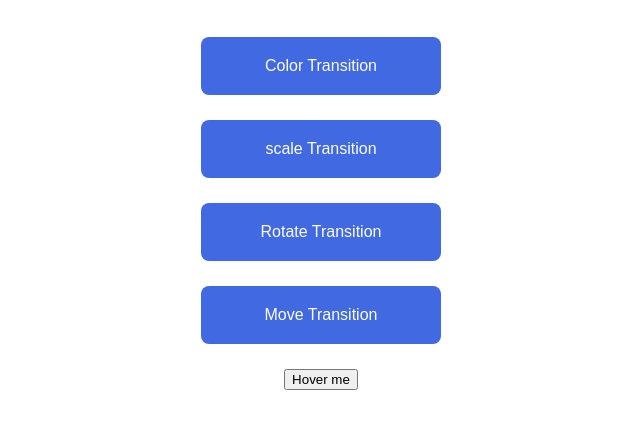
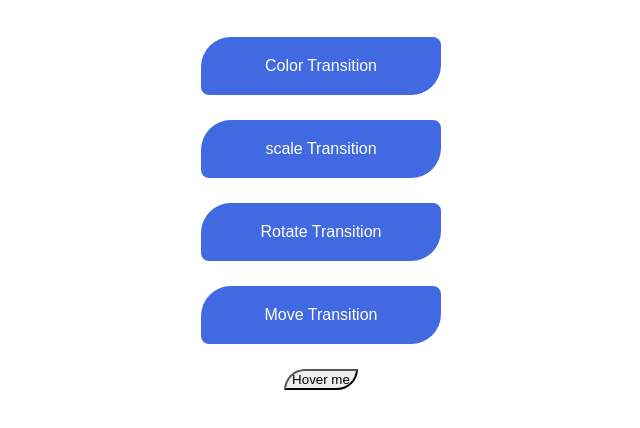
Before and after one commit to gaurabparajuli-07/html-css-session, a plain HTML site: page Transition/index.html in a window 1280 px wide. Shown: the part 80-508 px from the top of the page, without its empty margins (319-959 px from the left). Drawn offline with Linux system fonts and the light colour scheme.

Commit message:
Transition

```diff
--- a/Transition/index.css
+++ b/Transition/index.css
@@ -24,6 +24,9 @@ h1{
 }
 .box1{
     transition: background-color 0.5s;
+     border-bottom-right-radius: 30px;
+
+    border-top-left-radius: 30px;
 
 }
 .box1:hover{
@@ -31,24 +34,36 @@ h1{
 }
 .box2{
    transition: transform 0.5s;
+    border-bottom-right-radius: 30px;
+
+    border-top-left-radius: 30px;
 }
 .box2:hover{
     transform:scale(1.1);
 }
 .box3{
     transition: transform 0.5s;
+     border-bottom-right-radius: 30px;
+
+    border-top-left-radius: 30px;
 }
 .box3:hover{
     transform: rotate(360deg);
 }
 .box4{
     transition: transform 0.5s;
+     border-bottom-right-radius: 30px;
+
+    border-top-left-radius: 30px;
 }
 .box4:hover{
     transform: translateY(-50px);
 }
 .btn{
     transition: transform 1.5s;
+    border-bottom-right-radius: 30px;
+
+    border-top-left-radius: 30px;
 }
 .btn:hover{
 background-color: bisque;
```
